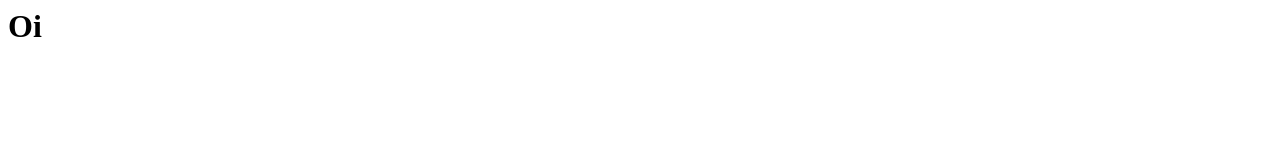
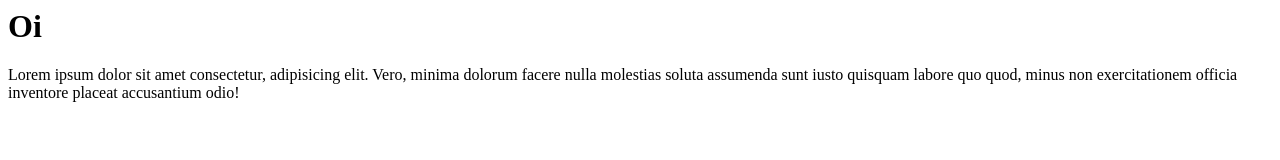
Before and after one commit to JoaoFilhoG3/MeuRepositorio, a plain HTML site: page index.html in a window 1280 px wide. Drawn offline with Linux system fonts and the light colour scheme.

Commit message:
Adicionando arquivo pagina2

```diff
--- a/index.html
+++ b/index.html
@@ -6,6 +6,7 @@
 
 <body>
     <h1>Oi</h1>
+    <p>Lorem ipsum dolor sit amet consectetur, adipisicing elit. Vero, minima dolorum facere nulla molestias soluta assumenda sunt iusto quisquam labore quo quod, minus non exercitationem officia inventore placeat accusantium odio!</p>
 </body>
 
 </html>
```
Also changed, not shown: agina2.html (added).
